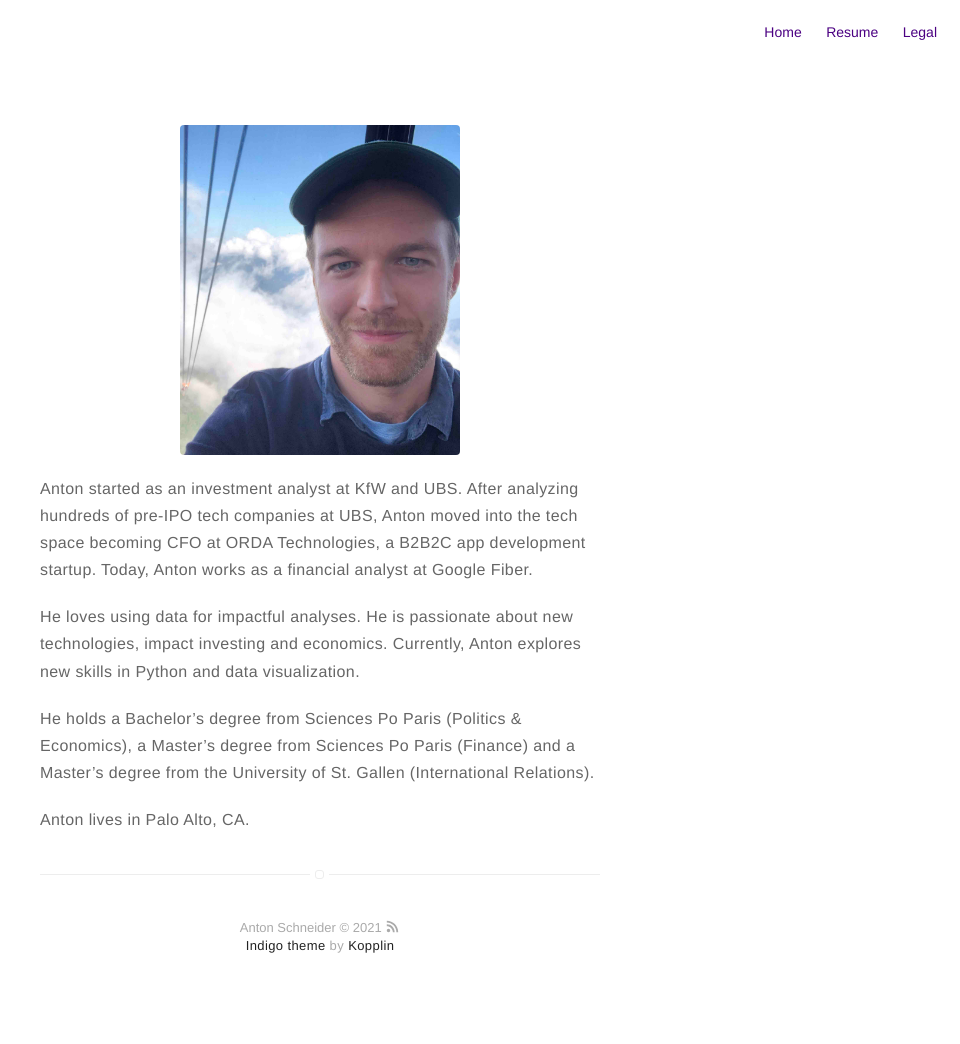
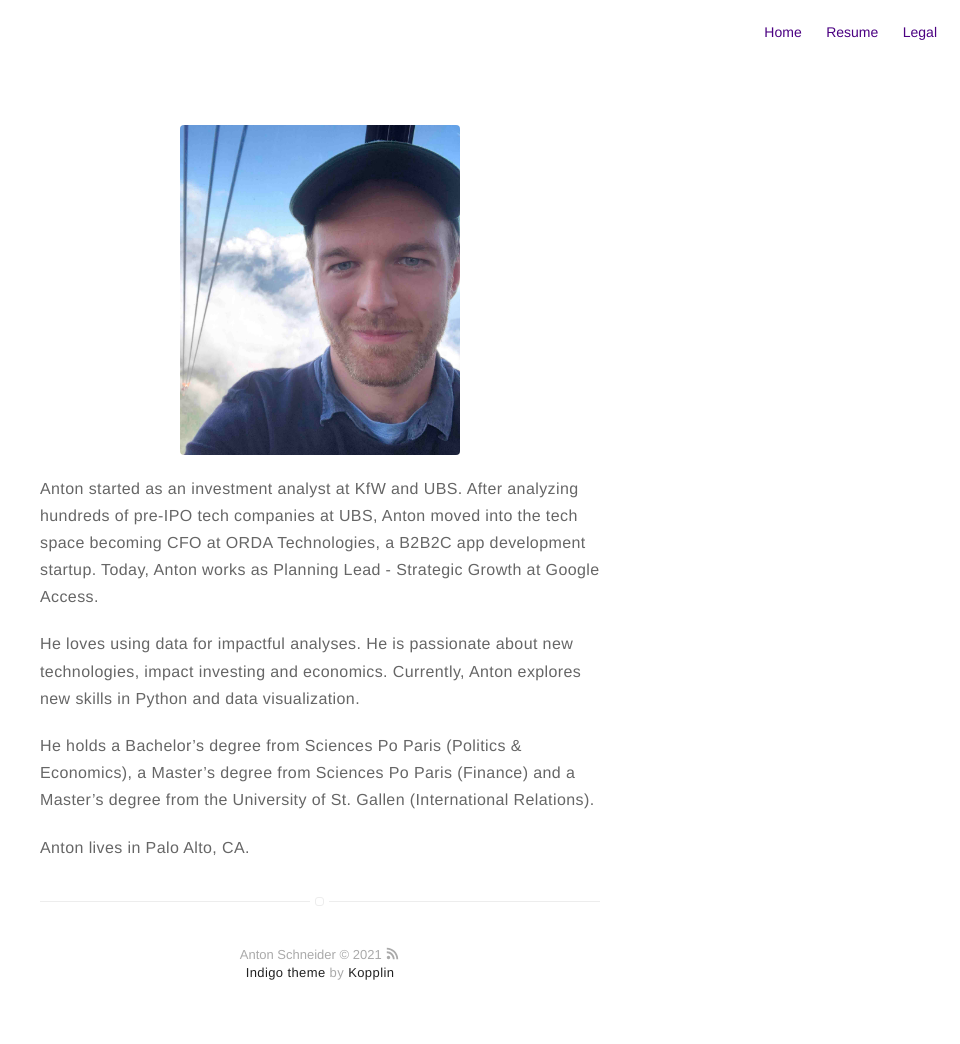
Before and after one commit to antonschneider90/antonschneider90.github.io, a Jekyll site: the page built from about.md, in a window 1280 px wide. Shown: the whole page, without its empty margins (320-1280 px from the left). Built offline with Jekyll 4.4.1, drawn with Linux system fonts in a browser that asks for light colours; before the commit the page ends 1017 px from its top, so only the background shows below that.

Commit message:
Update about.md

```diff
--- a/about.md
+++ b/about.md
@@ -4,7 +4,7 @@ layout: page
 ---
 ![Profile Image]({{ site.url }}/{{ site.picture }})
 
-Anton started as an investment analyst at KfW and UBS. After analyzing hundreds of pre-IPO tech companies at UBS, Anton moved into the tech space becoming CFO at ORDA Technologies, a B2B2C app development startup. Today, Anton works as a financial analyst at Google Fiber.<br/>
+Anton started as an investment analyst at KfW and UBS. After analyzing hundreds of pre-IPO tech companies at UBS, Anton moved into the tech space becoming CFO at ORDA Technologies, a B2B2C app development startup. Today, Anton works as Planning Lead - Strategic Growth at Google Access.<br/>
 
 He loves using data for impactful analyses. He is passionate about new technologies, impact investing and economics. Currently, Anton explores new skills in Python and data visualization.<br/>
 
```
